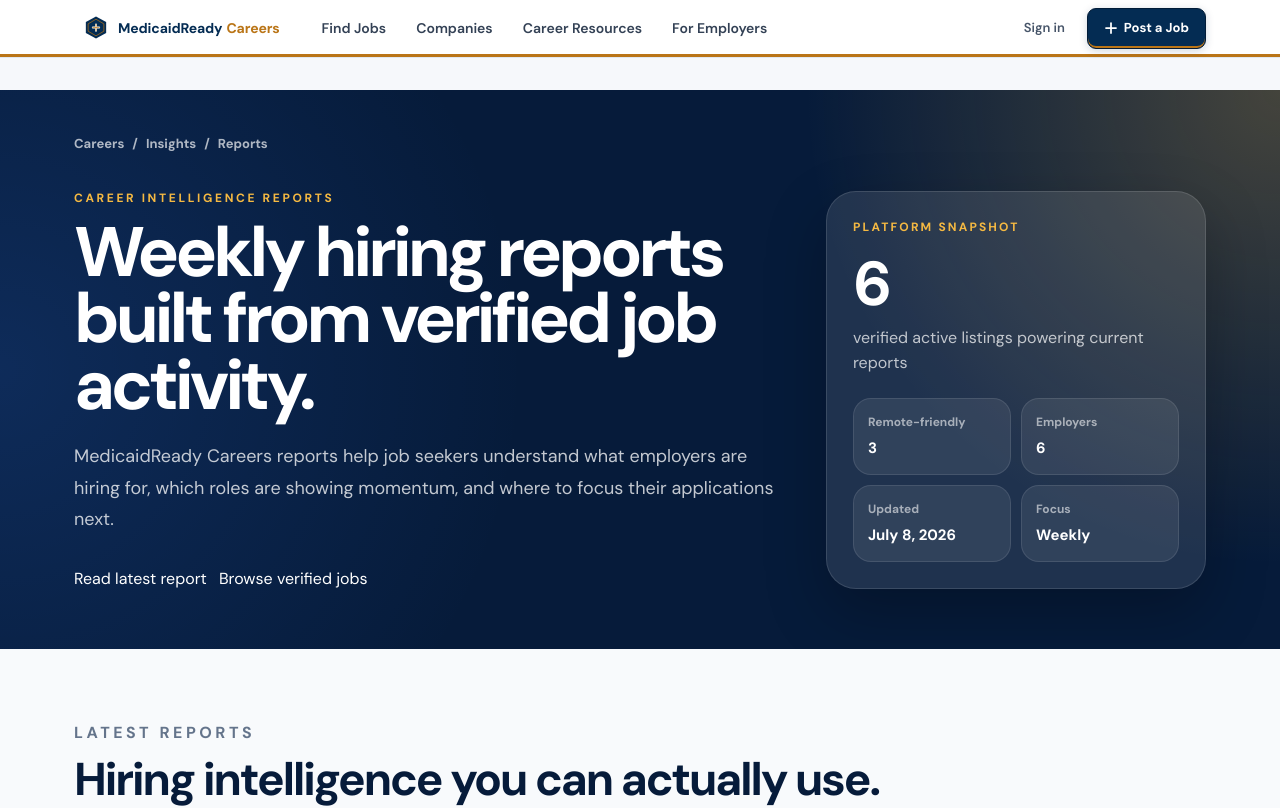
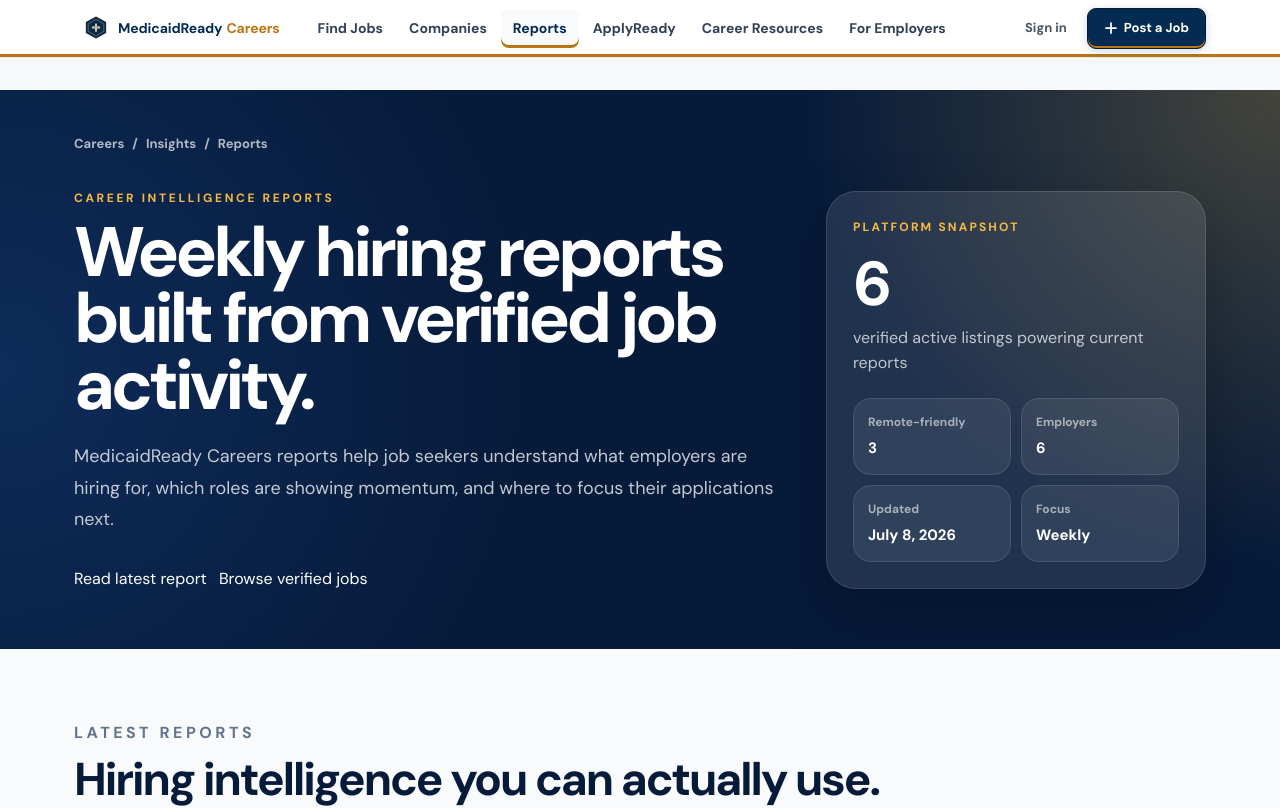
Before and after one commit to olayideibironke/medicaidready-web, a Next.js app: page /careers/reports in a window 1280 px wide. Shown: the top 808 px of the page. Built offline with nearby package versions, Linux system fonts and the light colour scheme; no server answers.

Commit message:
Add ApplyReady and reports to careers navigation

```diff
--- a/components/careers/CareersShell.tsx
+++ b/components/careers/CareersShell.tsx
@@ -21,6 +21,20 @@ const NAV_ITEMS: NavItem[] = [
     href: "/careers/companies",
     label: "Companies",
     match: (p) => p === "/careers/companies" || p.startsWith("/careers/companies/"),
+  },
+  {
+    href: "/careers/reports",
+    label: "Reports",
+    match: (p) =>
+      p === "/careers/reports" ||
+      p.startsWith("/careers/reports/") ||
+      p === "/careers/insights" ||
+      p.startsWith("/careers/insights/"),
+  },
+  {
+    href: "/careers/applyready",
+    label: "ApplyReady",
+    match: (p) => p === "/careers/applyready",
   },
   {
     href: "/careers/resources",
@@ -51,12 +65,49 @@ export default function CareersShell({ children }: { children: ReactNode }) {
           >
             <span className="careers-subnav-brand-mark" aria-hidden="true">
               <svg viewBox="0 0 52 56" xmlns="http://www.w3.org/2000/svg" role="img">
-                <polygon points="26,3 48,15 48,39 26,51 4,39 4,15" fill="#042C53"/>
-                <polygon points="26,9 43,19 43,35 26,45 9,35 9,19" fill="none" stroke="#BA7517" strokeWidth="1.5"/>
-                <line x1="26" y1="20" x2="26" y2="34" stroke="#FFFFFF" strokeWidth="4" strokeLinecap="round"/>
-                <line x1="19" y1="27" x2="33" y2="27" stroke="#FFFFFF" strokeWidth="4" strokeLinecap="round"/>
-                <line x1="26" y1="20" x2="26" y2="34" stroke="#BA7517" strokeWidth="1.5" strokeLinecap="round"/>
-                <line x1="19" y1="27" x2="33" y2="27" stroke="#BA7517" strokeWidth="1.5" strokeLinecap="round"/>
+                <polygon points="26,3 48,15 48,39 26,51 4,39 4,15" fill="#042C53" />
+                <polygon
+                  points="26,9 43,19 43,35 26,45 9,35 9,19"
+                  fill="none"
+                  stroke="#BA7517"
+                  strokeWidth="1.5"
+                />
+                <line
+                  x1="26"
+                  y1="20"
+                  x2="26"
+                  y2="34"
+                  stroke="#FFFFFF"
+                  strokeWidth="4"
+                  strokeLinecap="round"
+                />
+                <line
+                  x1="19"
+                  y1="27"
+                  x2="33"
+                  y2="27"
+                  stroke="#FFFFFF"
+                  strokeWidth="4"
+                  strokeLinecap="round"
+                />
+                <line
+                  x1="26"
+                  y1="20"
+                  x2="26"
+                  y2="34"
+                  stroke="#BA7517"
+                  strokeWidth="1.5"
+                  strokeLinecap="round"
+                />
+                <line
+                  x1="19"
+                  y1="27"
+                  x2="33"
+                  y2="27"
+                  stroke="#BA7517"
+                  strokeWidth="1.5"
+                  strokeLinecap="round"
+                />
               </svg>
             </span>
             <span className="careers-subnav-brand-text">
@@ -68,6 +119,7 @@ export default function CareersShell({ children }: { children: ReactNode }) {
           <nav className="careers-subnav-nav" aria-label="Careers section navigation">
             {NAV_ITEMS.map((item) => {
               const active = item.match(path);
+
               return (
                 <Link
                   key={item.href}
@@ -89,7 +141,12 @@ export default function CareersShell({ children }: { children: ReactNode }) {
             </Link>
             <Link href="/careers/post-a-job" className="careers-subnav-post">
               <svg width="14" height="14" viewBox="0 0 14 14" fill="none" aria-hidden="true">
-                <path d="M7 2v10M2 7h10" stroke="currentColor" strokeWidth="1.75" strokeLinecap="round"/>
+                <path
+                  d="M7 2v10M2 7h10"
+                  stroke="currentColor"
+                  strokeWidth="1.75"
+                  strokeLinecap="round"
+                />
               </svg>
               Post a Job
             </Link>
@@ -117,7 +174,6 @@ export default function CareersShell({ children }: { children: ReactNode }) {
           padding: 0 24px;
         }
 
-        /* ===== Sub-nav (Dice-inspired professional job-board nav) ===== */
         .careers-shell .careers-subnav-wrap {
           background: #ffffff;
           border-bottom: 1px solid #e2e8f0;
@@ -131,7 +187,7 @@ export default function CareersShell({ children }: { children: ReactNode }) {
         .careers-shell .careers-subnav-inner {
           display: flex;
           align-items: center;
-          gap: 18px;
+          gap: 16px;
           min-height: 56px;
           padding-top: 8px;
           padding-bottom: 8px;
@@ -149,23 +205,28 @@ export default function CareersShell({ children }: { children: ReactNode }) {
           transition: background 120ms;
           flex-shrink: 0;
         }
+
         .careers-shell .careers-subnav-brand:hover {
           background: #f8fafc;
         }
+
         .careers-shell .careers-subnav-brand.is-active {
           background: #f8fafc;
         }
+
         .careers-shell .careers-subnav-brand-mark {
           display: inline-flex;
           align-items: center;
           width: 24px;
           height: 26px;
         }
+
         .careers-shell .careers-subnav-brand-mark svg {
           width: 100%;
           height: 100%;
           display: block;
         }
+
         .careers-shell .careers-subnav-brand-text {
           display: inline-flex;
           align-items: baseline;
@@ -174,10 +235,12 @@ export default function CareersShell({ children }: { children: ReactNode }) {
           letter-spacing: -0.01em;
           line-height: 1;
         }
+
         .careers-shell .careers-subnav-brand-main {
           color: #042C53;
           font-weight: 800;
         }
+
         .careers-shell .careers-subnav-brand-accent {
           color: #BA7517;
           font-weight: 700;
@@ -193,26 +256,30 @@ export default function CareersShell({ children }: { children: ReactNode }) {
           -webkit-overflow-scrolling: touch;
           scrollbar-width: none;
         }
+
         .careers-shell .careers-subnav-nav::-webkit-scrollbar {
           display: none;
         }
+
         .careers-shell .careers-subnav-link {
           display: inline-flex;
           align-items: center;
-          padding: 8px 14px;
+          padding: 8px 12px;
           border-radius: 8px;
           font-size: 14px;
-          font-weight: 600;
+          font-weight: 650;
           color: #334155;
           text-decoration: none;
           white-space: nowrap;
           transition: background 120ms, color 120ms;
           position: relative;
         }
+
         .careers-shell .careers-subnav-link:hover {
           background: #f1f5f9;
           color: #042C53;
         }
+
         .careers-shell .careers-subnav-link.is-active {
           color: #042C53;
           background: #f8fafc;
@@ -225,22 +292,26 @@ export default function CareersShell({ children }: { children: ReactNode }) {
           gap: 8px;
           flex-shrink: 0;
         }
+
         .careers-shell .careers-subnav-signin {
           display: inline-flex;
           align-items: center;
-          padding: 8px 14px;
+          padding: 8px 12px;
           border-radius: 8px;
           font-size: 13px;
-          font-weight: 600;
+          font-weight: 650;
           color: #475569;
           text-decoration: none;
           transition: color 120ms, background 120ms;
+          white-space: nowrap;
         }
+
         .careers-shell .careers-subnav-signin:hover,
         .careers-shell .careers-subnav-signin.is-active {
           color: #042C53;
           background: #f1f5f9;
         }
+
         .careers-shell .careers-subnav-post {
           display: inline-flex;
           align-items: center;
@@ -250,21 +321,23 @@ export default function CareersShell({ children }: { children: ReactNode }) {
           background: #042C53;
           color: #ffffff !important;
           font-size: 13px;
-          font-weight: 700;
+          font-weight: 800;
           border: 1px solid #021c38;
           text-decoration: none !important;
           box-shadow: 0 2px 8px rgba(4, 44, 83, 0.18), inset 0 -2px 0 0 #BA7517;
           transition: background 140ms, transform 100ms;
+          white-space: nowrap;
         }
+
         .careers-shell .careers-subnav-post:hover {
           background: #0C447C;
           transform: translateY(-1px);
         }
 
-        /* ===== Layout helpers ===== */
         .careers-shell .careers-section {
           padding: 56px 0;
         }
+
         .careers-shell .careers-section-tight {
           padding: 40px 0;
         }
@@ -277,6 +350,7 @@ export default function CareersShell({ children }: { children: ReactNode }) {
           color: #042C53;
           margin: 0 0 16px;
         }
+
         .careers-shell .careers-h2 {
           font-size: 28px;
           line-height: 1.2;
@@ -285,6 +359,7 @@ export default function CareersShell({ children }: { children: ReactNode }) {
           color: #042C53;
           margin: 0 0 12px;
         }
+
         .careers-shell .careers-eyebrow {
           font-size: 12px;
           font-weight: 700;
@@ -293,6 +368,7 @@ export default function CareersShell({ children }: { children: ReactNode }) {
           color: #BA7517;
           margin: 0 0 10px;
         }
+
         .careers-shell .careers-lead {
           font-size: 17px;
           line-height: 1.65;
@@ -300,6 +376,7 @@ export default function CareersShell({ children }: { children: ReactNode }) {
           margin: 0;
           max-width: 640px;
         }
+
         .careers-shell .careers-actions {
           display: flex;
           gap: 12px;
@@ -325,16 +402,19 @@ export default function CareersShell({ children }: { children: ReactNode }) {
           font-family: inherit;
           transition: background 140ms, transform 100ms;
         }
+
         .careers-shell .careers-btn-primary:hover {
           background: #0C447C;
           transform: translateY(-1px);
           color: #ffffff;
         }
+
         .careers-shell .careers-btn-primary:disabled {
           opacity: 0.55;
           cursor: not-allowed;
           transform: none;
         }
+
         .careers-shell .careers-btn-ghost {
           display: inline-flex;
           align-items: center;
@@ -351,6 +431,7 @@ export default function CareersShell({ children }: { children: ReactNode }) {
           font-family: inherit;
           transition: background 140ms, border-color 140ms;
         }
+
         .careers-shell .careers-btn-ghost:hover {
           background: #fff7e6;
           border-color: #BA7517;
@@ -364,11 +445,13 @@ export default function CareersShell({ children }: { children: ReactNode }) {
           padding: 24px;
           box-shadow: 0 1px 3px rgba(15, 23, 42, 0.06);
         }
+
         .careers-shell .careers-feature-grid {
           display: grid;
           grid-template-columns: repeat(3, 1fr);
           gap: 16px;
         }
+
         .careers-shell .careers-feature-icon {
           width: 40px;
           height: 40px;
@@ -381,6 +464,7 @@ export default function CareersShell({ children }: { children: ReactNode }) {
           justify-content: center;
           margin-bottom: 14px;
         }
+
         .careers-shell .careers-feature-title {
           font-size: 16px;
           font-weight: 600;
@@ -388,6 +472,7 @@ export default function CareersShell({ children }: { children: ReactNode }) {
           margin: 0 0 6px;
           letter-spacing: -0.01em;
         }
+
         .careers-shell .careers-feature-body {
           font-size: 14px;
           color: #475569;
@@ -395,13 +480,13 @@ export default function CareersShell({ children }: { children: ReactNode }) {
           margin: 0;
         }
 
-        /* ===== Job list shared styles ===== */
         .careers-shell .careers-jobs-toolbar {
           display: flex;
           gap: 12px;
           align-items: center;
           flex-wrap: wrap;
         }
+
         .careers-shell .careers-search {
           flex: 1;
           min-width: 220px;
@@ -415,10 +500,12 @@ export default function CareersShell({ children }: { children: ReactNode }) {
           transition: border-color 140ms, box-shadow 140ms;
           font-family: inherit;
         }
+
         .careers-shell .careers-search:focus {
           border-color: #042C53;
           box-shadow: 0 0 0 3px rgba(4, 44, 83, 0.12);
         }
+
         .careers-shell .careers-select {
           padding: 12px 14px;
           border: 1.5px solid #e2e8f0;
@@ -430,11 +517,13 @@ export default function CareersShell({ children }: { children: ReactNode }) {
           cursor: pointer;
           font-family: inherit;
         }
+
         .careers-shell .careers-job-list {
           display: flex;
           flex-direction: column;
           gap: 12px;
         }
+
         .careers-shell .careers-job-card {
           display: block;
           background: #ffffff;
@@ -444,12 +533,14 @@ export default function CareersShell({ children }: { children: ReactNode }) {
           color: inherit;
           transition: border-color 140ms, transform 100ms, box-shadow 140ms;
         }
+
         .careers-shell .careers-job-card:hover {
           border-color: #BA7517;
           transform: translateY(-1px);
           box-shadow: 0 8px 22px rgba(4, 44, 83, 0.08);
           color: inherit;
         }
+
         .careers-shell .careers-job-title {
           font-size: 18px;
           font-weight: 700;
@@ -457,17 +548,20 @@ export default function CareersShell({ children }: { children: ReactNode }) {
           margin: 0 0 4px;
           letter-spacing: -0.02em;
         }
+
         .careers-shell .careers-job-company {
           font-size: 14px;
           color: #475569;
           margin: 0 0 12px;
         }
+
         .careers-shell .careers-job-meta {
           display: flex;
           flex-wrap: wrap;
           gap: 6px;
           margin: 0 0 12px;
         }
+
         .careers-shell .careers-pill {
           display: inline-flex;
           align-items: center;
@@ -478,43 +572,52 @@ export default function CareersShell({ children }: { children: ReactNode }) {
           font-size: 12px;
           font-weight: 500;
         }
+
         .careers-shell .careers-pill-blue {
           background: #eff6ff;
           color: #1d4ed8;
         }
+
         .careers-shell .careers-pill-green {
           background: #f0fdf4;
           color: #15803d;
         }
+
         .careers-shell .careers-pill-gold {
           background: #fff7e6;
           color: #BA7517;
           border: 1px solid #f1deb3;
           font-weight: 700;
         }
+
         .careers-shell .careers-pill-teal {
           background: #ecfeff;
           color: #0e7490;
         }
+
         .careers-shell .careers-pill-purple {
           background: #faf5ff;
           color: #7c3aed;
         }
+
         .careers-shell .careers-pill-navy {
           background: #eff6ff;
           color: #042C53;
         }
+
         .careers-shell .careers-job-summary {
           font-size: 14px;
           color: #334155;
           line-height: 1.65;
           margin: 0;
         }
+
         .careers-shell .careers-job-posted {
           font-size: 12px;
           color: #94a3b8;
           margin-top: 10px;
         }
+
         .careers-shell .careers-empty {
           background: #ffffff;
           border: 1px dashed #cbd5e1;
@@ -531,6 +634,7 @@ export default function CareersShell({ children }: { children: ReactNode }) {
           padding: 28px;
           margin-bottom: 16px;
         }
+
         .careers-shell .careers-detail-back {
           display: inline-flex;
           align-items: center;
@@ -541,9 +645,11 @@ export default function CareersShell({ children }: { children: ReactNode }) {
           margin-bottom: 14px;
           text-decoration: none;
         }
+
         .careers-shell .careers-detail-back:hover {
           color: #BA7517;
         }
+
         .careers-shell .careers-detail-title {
           font-size: 28px;
           font-weight: 700;
@@ -551,11 +657,13 @@ export default function CareersShell({ children }: { children: ReactNode }) {
           letter-spacing: -0.03em;
           margin: 0 0 6px;
         }
+
         .careers-shell .careers-detail-company {
           font-size: 15px;
           color: #475569;
           margin: 0 0 16px;
         }
+
         .careers-shell .careers-detail-section {
           background: #ffffff;
           border: 1px solid #e2e8f0;
@@ -563,6 +671,7 @@ export default function CareersShell({ children }: { children: ReactNode }) {
           padding: 28px;
           margin-bottom: 16px;
         }
+
         .careers-shell .careers-detail-section h3 {
           font-size: 16px;
           font-weight: 700;
@@ -570,16 +679,19 @@ export default function CareersShell({ children }: { children: ReactNode }) {
           margin: 0 0 12px;
           letter-spacing: -0.01em;
         }
+
         .careers-shell .careers-detail-section p,
         .careers-shell .careers-detail-section li {
           font-size: 15px;
           color: #334155;
           line-height: 1.75;
         }
+
         .careers-shell .careers-detail-section ul {
           margin: 0;
           padding-left: 20px;
         }
+
         .careers-shell .careers-detail-section li {
           margin-bottom: 6px;
         }
@@ -590,22 +702,26 @@ export default function CareersShell({ children }: { children: ReactNode }) {
           border-radius: 16px;
           padding: 28px;
         }
+
         .careers-shell .careers-form-row {
           display: grid;
           grid-template-columns: 1fr 1fr;
           gap: 16px;
         }
+
         .careers-shell .careers-field {
           display: flex;
           flex-direction: column;
           gap: 6px;
           margin-bottom: 16px;
         }
+
         .careers-shell .careers-field label {
           font-size: 13px;
           font-weight: 600;
           color: #042C53;
         }
+
         .careers-shell .careers-field input,
         .careers-shell .careers-field select,
         .careers-shell .careers-field textarea {
@@ -621,29 +737,34 @@ export default function CareersShell({ children }: { children: ReactNode }) {
           transition: border-color 140ms, box-shadow 140ms;
           box-sizing: border-box;
         }
+
         .careers-shell .careers-field textarea {
           min-height: 140px;
           resize: vertical;
           line-height: 1.6;
         }
+
         .careers-shell .careers-field input:focus,
         .careers-shell .careers-field select:focus,
         .careers-shell .careers-field textarea:focus {
           border-color: #042C53;
           box-shadow: 0 0 0 3px rgba(4, 44, 83, 0.12);
         }
+
         .careers-shell .careers-form-help {
           font-size: 13px;
           color: #64748b;
           line-height: 1.6;
           margin: 0;
         }
+
         .careers-shell .careers-form-error {
           font-size: 13px;
           color: #dc2626;
           font-weight: 500;
           margin: 0 0 12px;
         }
+
         .careers-shell .careers-form-success {
           background: #f0fdf4;
           border: 1px solid #bbf7d0;
@@ -654,8 +775,6 @@ export default function CareersShell({ children }: { children: ReactNode }) {
           line-height: 1.6;
         }
 
-
-        /* ===== Jobs page hard visual fixes ===== */
         .careers-shell .cj-sidebar {
           background: linear-gradient(180deg, #ffffff 0%, #f8fafc 100%) !important;
           border: 1px solid #dbe5f0 !important;
@@ -768,46 +887,64 @@ export default function CareersShell({ children }: { children: ReactNode }) {
           transform: translateY(-1px) !important;
         }
 
+        @media (max-width: 1040px) {
+          .careers-shell .careers-subnav-link {
+            padding: 8px 10px;
+            font-size: 13px;
+          }
+        }
+
         @media (max-width: 880px) {
           .careers-shell .careers-feature-grid {
             grid-template-columns: 1fr;
           }
+
           .careers-shell .careers-form-row {
             grid-template-columns: 1fr;
           }
+
           .careers-shell .careers-h1 {
             font-size: 32px;
           }
+
           .careers-shell .careers-h2 {
             font-size: 22px;
           }
+
           .careers-shell .careers-section {
             padding: 48px 0;
           }
         }
+
         @media (max-width: 720px) {
           .careers-shell .careers-subnav-wrap {
             position: static;
           }
+
           .careers-shell .careers-subnav-inner {
             gap: 10px;
             min-height: 52px;
           }
+
           .careers-shell .careers-subnav-signin {
             display: none;
           }
+
           .careers-shell .careers-subnav-brand-text {
             display: none;
           }
+
           .careers-shell .careers-subnav-link {
             padding: 7px 11px;
             font-size: 13px;
           }
+
           .careers-shell .careers-subnav-post {
             padding: 8px 12px;
             font-size: 12px;
           }
         }
+
         @media (max-width: 600px) {
           .careers-shell .careers-container {
             padding: 0 16px;
```
